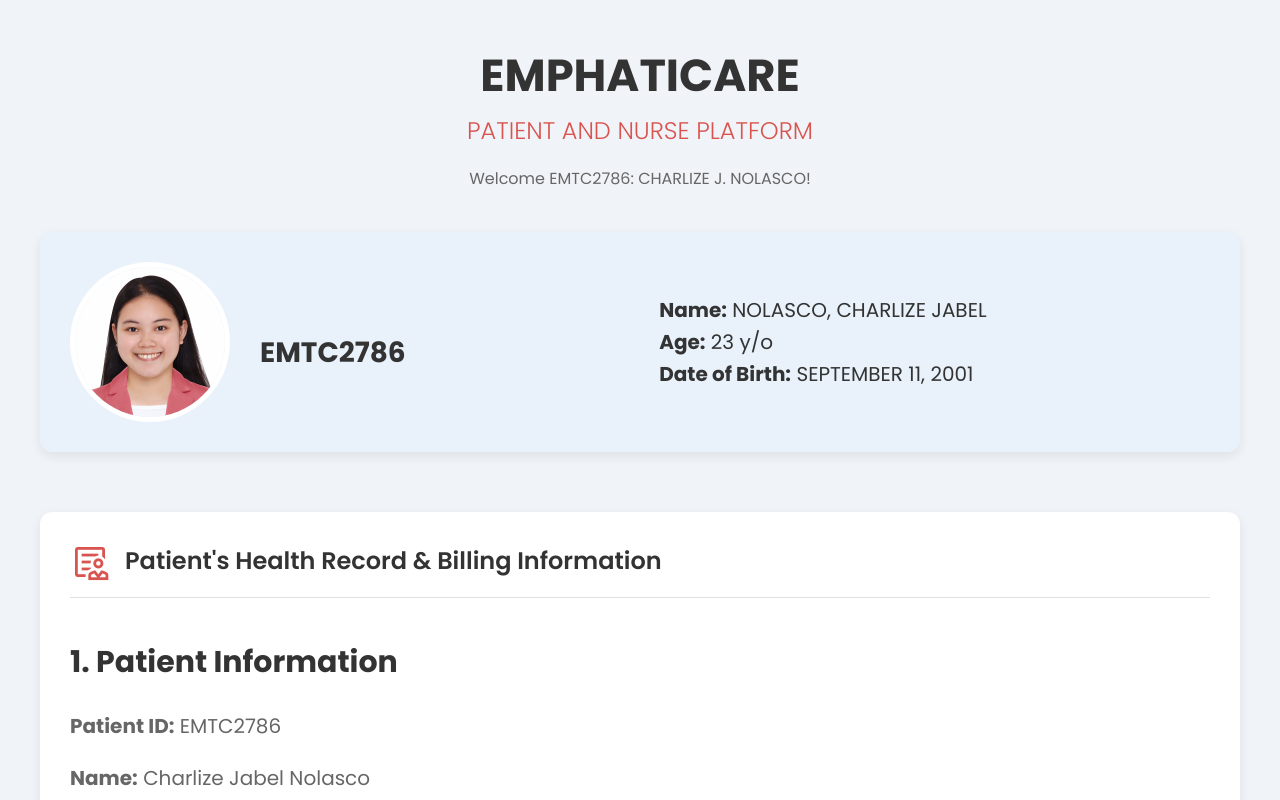
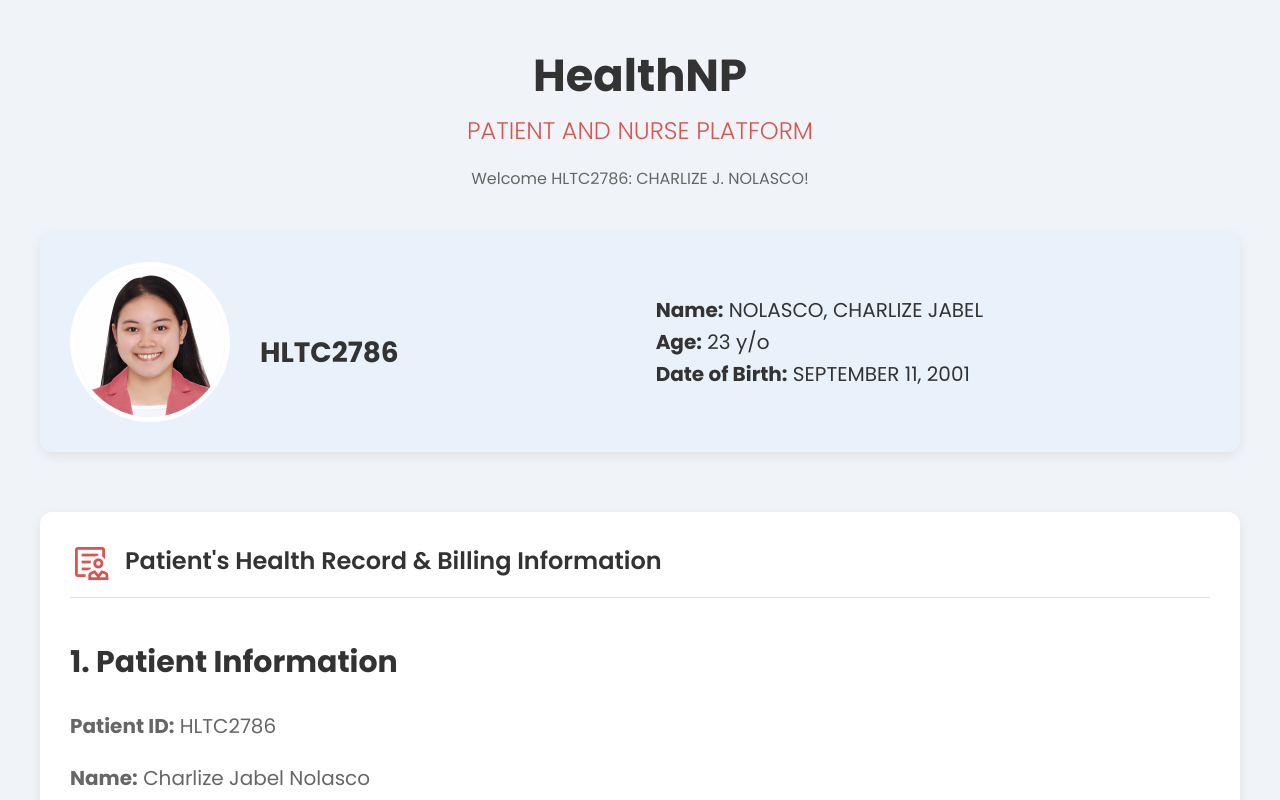
Before and after one commit to charlz623/index, a plain HTML site: page docs/index.html in a window 1280 px wide. Shown: the top 800 px of the page. Drawn offline with nearby package versions, Linux system fonts and the light colour scheme.

Commit message:
Update index.html

```diff
--- a/docs/index.html
+++ b/docs/index.html
@@ -14,15 +14,15 @@
       <div class="container">
          <header>
             <div class="header-text">
-               <h1>EMPHATICARE</h1><h2>PATIENT AND NURSE PLATFORM</h2>
-               <p>Welcome EMTC2786: CHARLIZE J. NOLASCO!</p>
+               <h1>HealthNP</h1><h2>PATIENT AND NURSE PLATFORM</h2>
+               <p>Welcome HLTC2786: CHARLIZE J. NOLASCO!</p>
             </div>
             <div class="quote-container">
                <div class="quote-image">
                   <img src="Charlize.jpg" alt="A portrait of Charlize." />
                </div>
 				<p style="font-size: 28px; margin-bottom: 5px; font-weight: bold;">
-				  EMTC2786
+				  HLTC2786
 				</p>
 
 				<div style="font-size: 20px; line-height: 1.6; max-width: 800px; margin: auto;">
@@ -42,7 +42,7 @@
                   <div class="card-body">
                      <div style="font-size: 20px">
 					  <h2>1. Patient Information</h2>
-					  <p><strong>Patient ID:</strong> EMTC2786</p>
+					  <p><strong>Patient ID:</strong> HLTC2786</p>
 					  <p><strong>Name:</strong> Charlize Jabel Nolasco</p>
 					  <p><strong>Age:</strong> 23 years old</p>
 					  <p><strong>Date of Birth:</strong> April 12, 2001</p>
@@ -174,7 +174,7 @@
             </div>
          </main>
          <footer>
-            <p>&copy; 2025 EmphatiCare</p>
+            <p>&copy; 2025 HealthNP by CHARLIZE J. NOLASCO</p>
          </footer>
       </div>
    </body>
```
